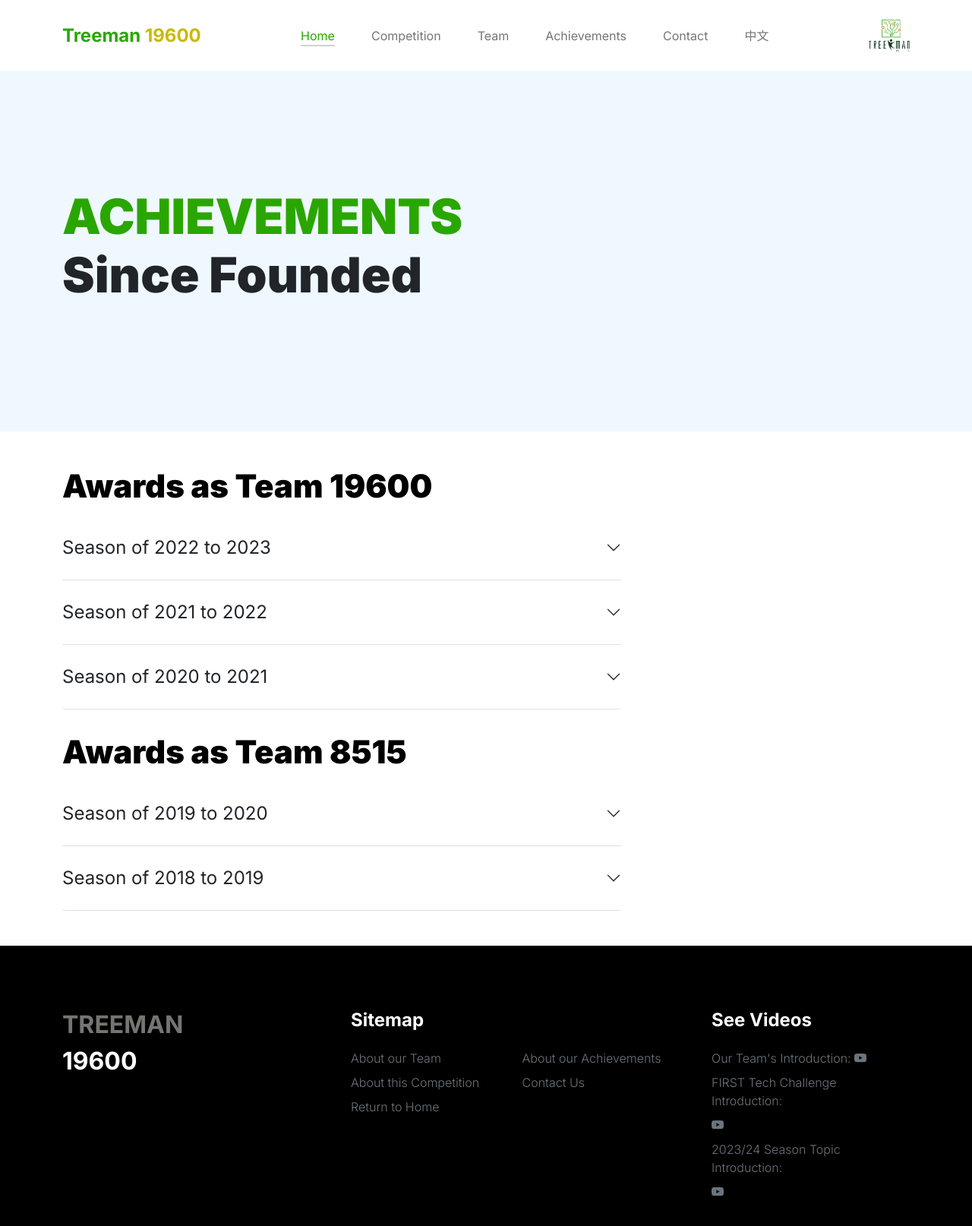
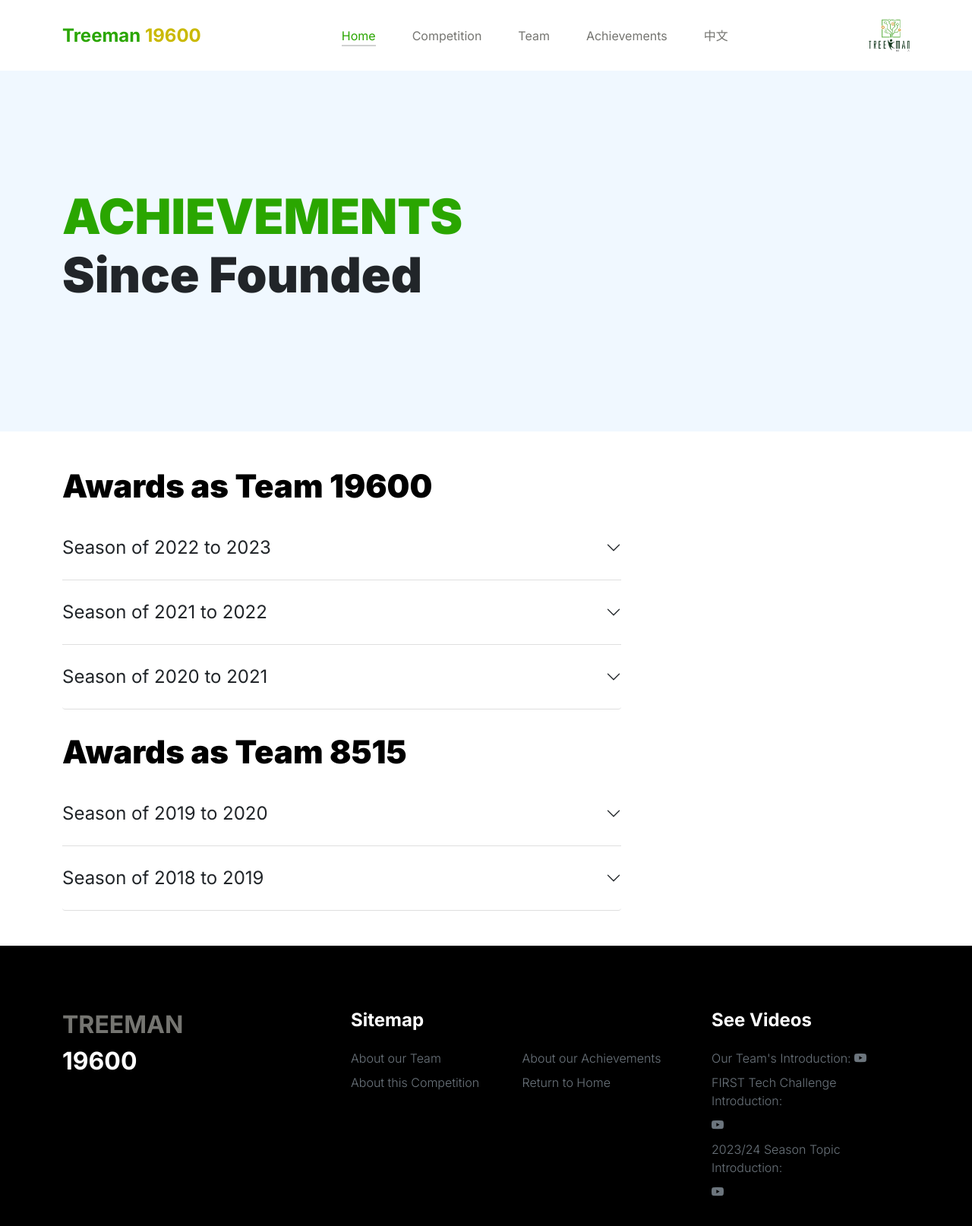
Before and after one commit to treeman19600/TreemanDraft3, a plain HTML site: page achievements.html in a window 1280 px wide. Shown: the whole page at 76% size. Drawn offline with Linux system fonts and the light colour scheme.

Commit message:
Update achievements.html

```diff
--- a/achievements.html
+++ b/achievements.html
@@ -68,9 +68,9 @@
                                 <a class="nav-link" href="achievements.html">Achievements</a>
                             </li>
 
-                            <li class="nav-item">
+                            <!--<li class="nav-item">
                                 <a class="nav-link" href="https://forms.office.com/r/wVsZiwRWFp">Contact</a>
-                            </li>
+                            </li>-->
 
                             <li class="nav-item">
                                 <a class="nav-link" href="achievementsCN.html">中文</a>
@@ -243,7 +243,7 @@
 
                             <li class="footer-menu-item2"><a href="competition.html" class="footer-menu-link">About this Competition</a></li>
 
-                            <li class="footer-menu-item2"><a href="https://forms.office.com/r/wVsZiwRWFp" class="footer-menu-link">Contact Us</a></li>
+                            <!--<li class="footer-menu-item2"><a href="https://forms.office.com/r/wVsZiwRWFp" class="footer-menu-link">Contact Us</a></li>-->
 
                             <li class="footer-menu-item2"><a href="index.html" class="footer-menu-link">Return to Home</a></li>
                         </ul>
```
